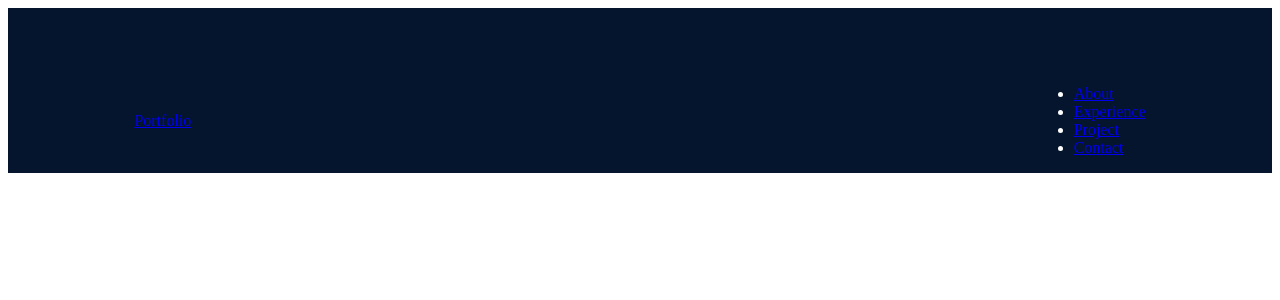
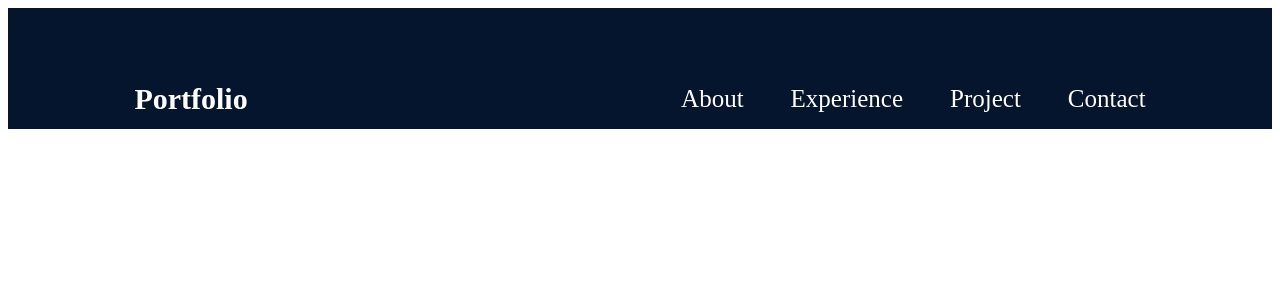
Before and after one commit to hasharas/my-portfolio, a React (Vite) app: page / in a window 1280 px wide. Shown: the top 300 px of the page. Built offline with nearby package versions, Linux system fonts and the light colour scheme; the HTML template or start-up script is replaced by a standard one.

Commit message:
Add: style add navbar to

```diff
--- a/src/App.module.css
+++ b/src/App.module.css
@@ -4,5 +4,4 @@
   background-color: var(--color-bg);
   width: 100%;
   height: 100%;
-  color: white;
 }
--- a/src/component/Navbar/Navbar.module.css
+++ b/src/component/Navbar/Navbar.module.css
@@ -10,11 +10,25 @@
   margin: 0 10%;
 }
 
-/* .title {
+.title {
+  font-size: 30px;
+  font-weight: 600;
+  text-decoration: none;
+  color: var(--color-text);
 }
 
 .menu {
+  display: flex;
 }
 
 .menuItem {
-} */
+  display: flex;
+  gap: 47px;
+  list-style: none;
+}
+
+.menuItem a {
+  font-size: 25px;
+  color: var(--color-text);
+  text-decoration: none;
+}
```
